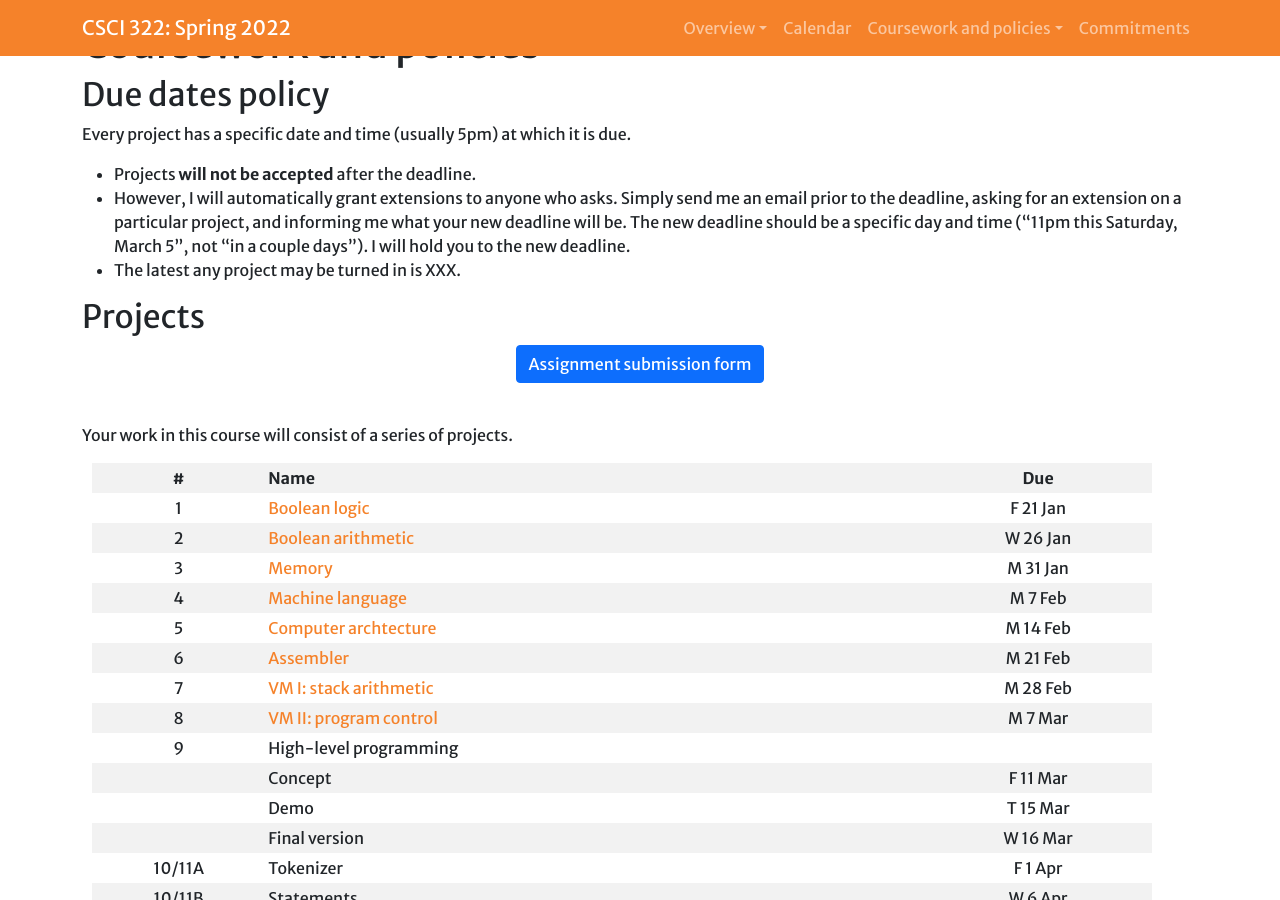
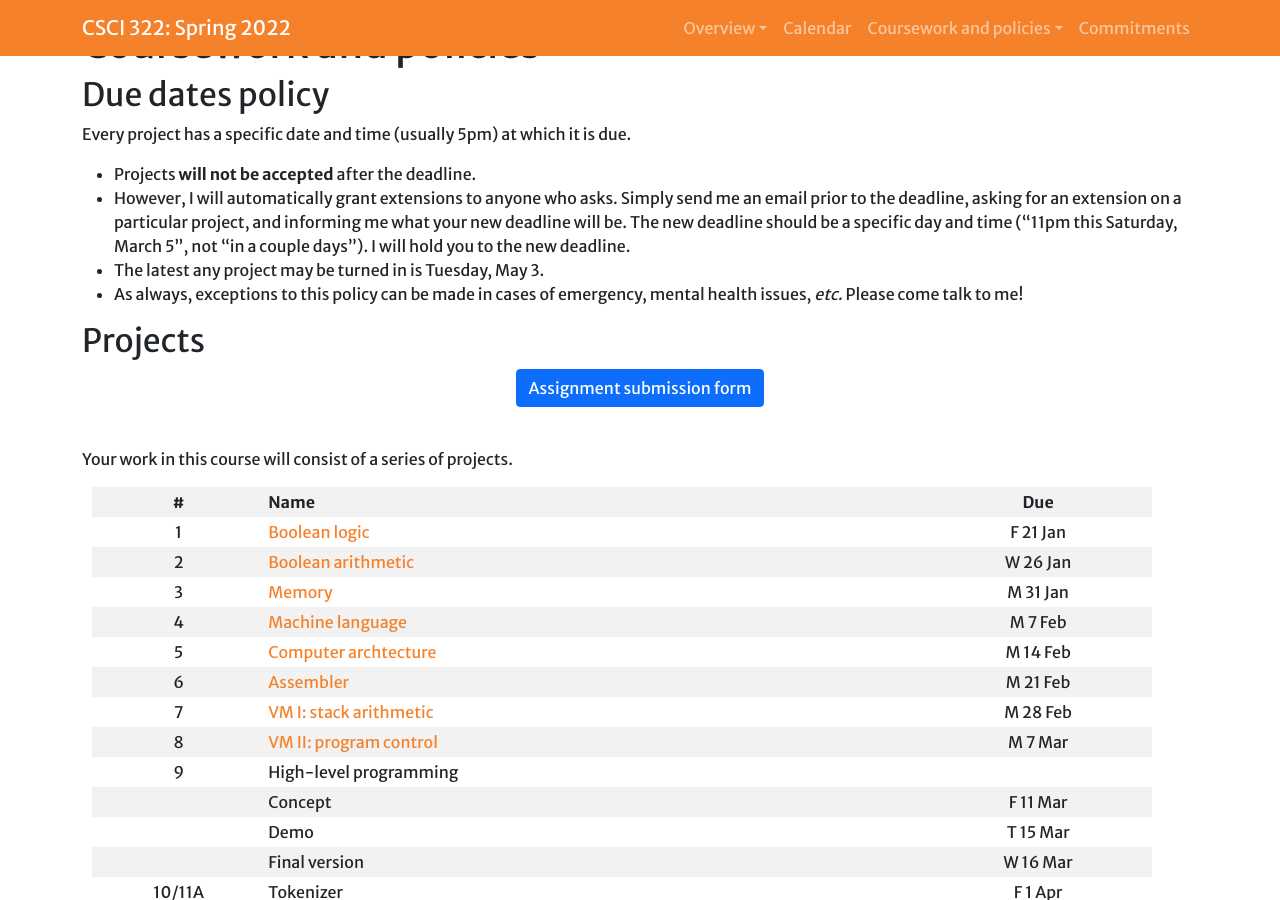
Before and after one commit to Hendrix-CS/csci322, a Jekyll site: the page built from index.md, in a window 1280 px wide and 900 px high, scrolled down 3325 px. Built offline with Jekyll 4.4.1, drawn with Linux system fonts in a browser that asks for light colours; a script that is not in the unit is left out; our own code applies the rules of GitHub Pages for plain Markdown files.

Commit message:
late policy

```diff
--- a/index.md
+++ b/index.md
@@ -121,7 +121,9 @@ is due.
   deadline will be.  The new deadline should be a specific day and
   time ("11pm this Saturday, March 5", not "in a couple days").  I
   will hold you to the new deadline.
-- The latest any project may be turned in is XXX.
+- The latest any project may be turned in is Tuesday, May 3.
+- As always, exceptions to this policy can be made in cases of
+  emergency, mental health issues, *etc.* Please come talk to me!
 
 ## <a name="projects">Projects</a>
 
```
